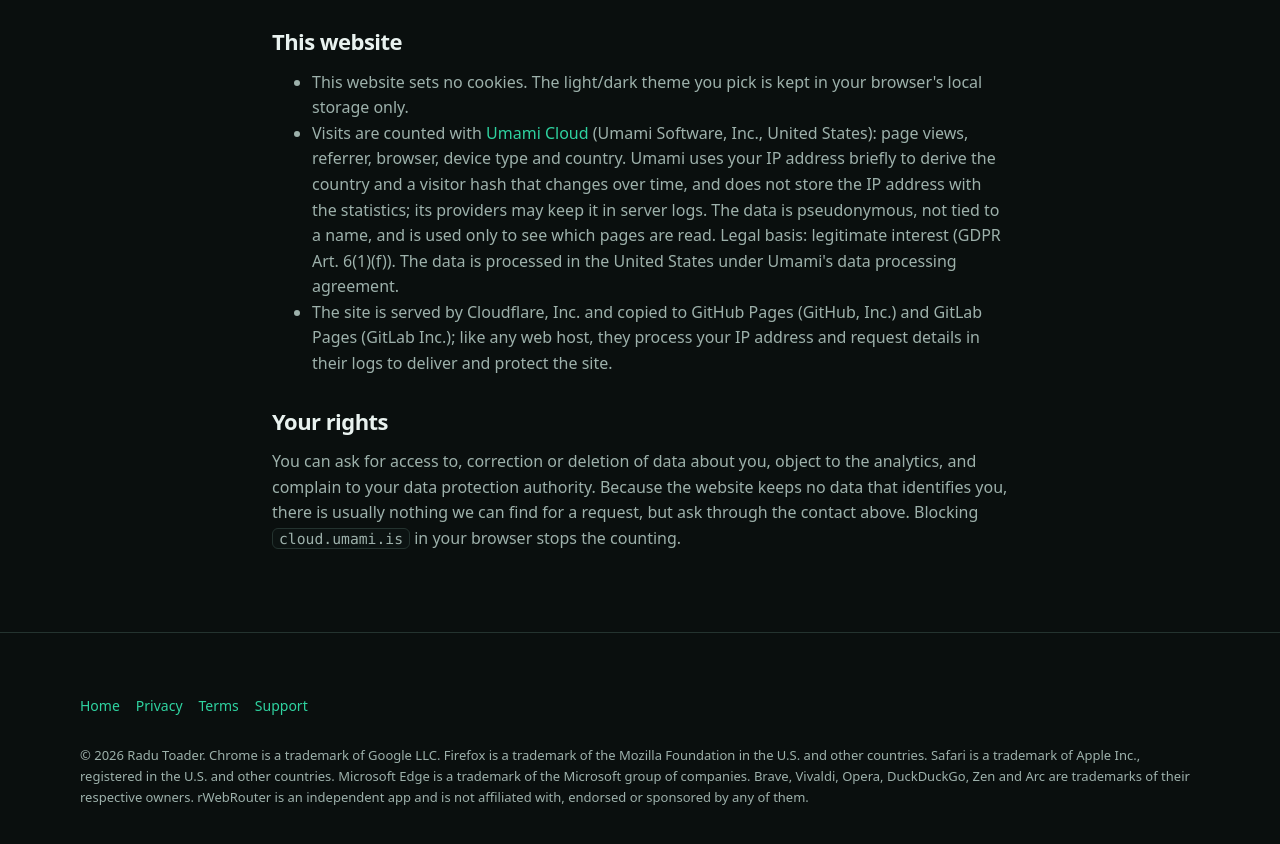
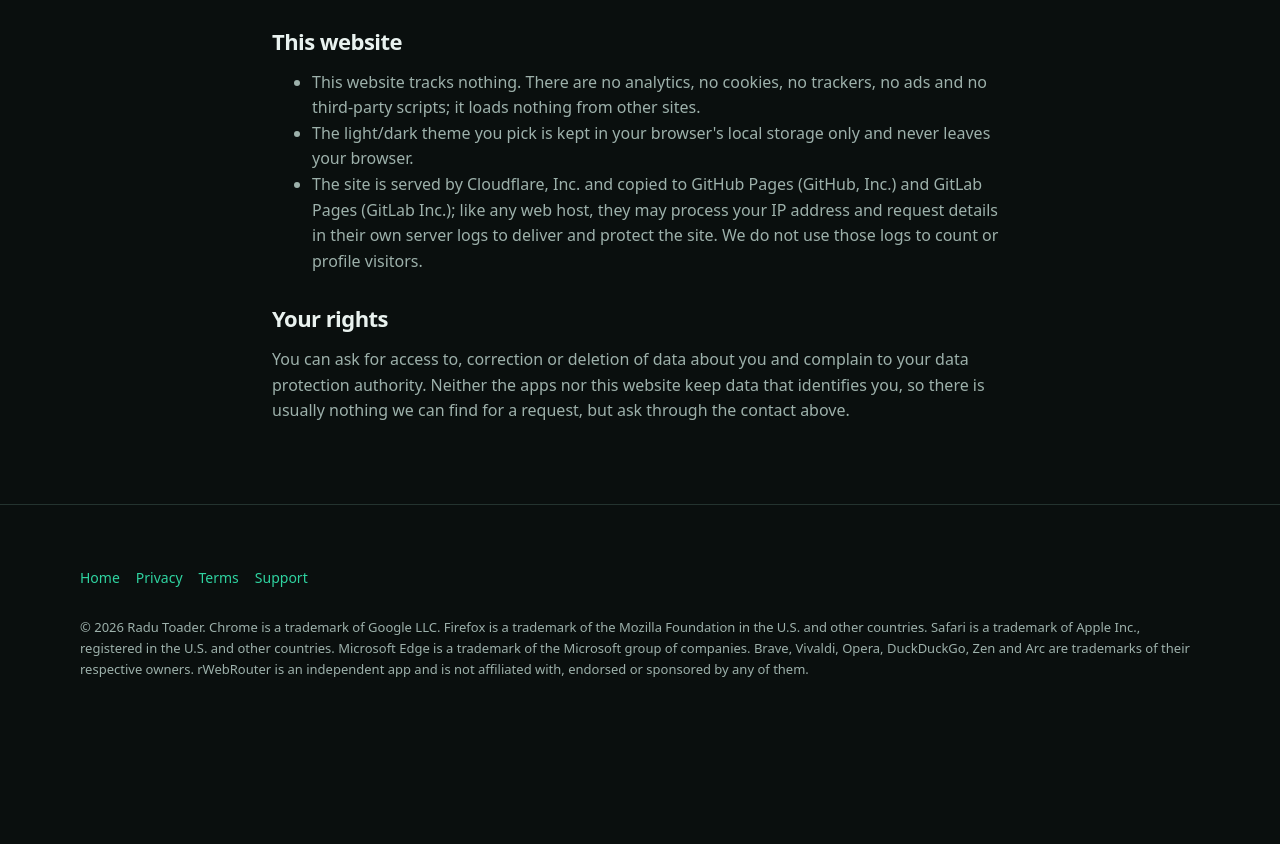
Before and after one commit to radut/rwebrouter, a plain HTML site: page privacy.html in a window 1280 px wide. Shown: the part 894-1738 px from the top of the page. After the commit the page ends 1642 px from the top, so only its background shows below. Drawn offline with Linux system fonts and the light colour scheme.

Commit message:
site: product page manual

```diff
--- a/privacy.html
+++ b/privacy.html
@@ -10,7 +10,7 @@
 <link rel="stylesheet" href="style.css?v=3">
 <script>try{var t=localStorage.getItem("theme");if(t==="light"||t==="dark")document.documentElement.dataset.theme=t}catch(e){}</script>
 <style>.doc{max-width:46rem;padding:48px 0 64px}.doc h1{font-size:clamp(28px,4vw,40px);margin:0 0 8px}.doc h2{font-size:22px;margin:32px 0 8px}.doc p,.doc li{color:var(--muted)}.legal{display:flex;gap:16px;flex-wrap:wrap}</style>
-<script defer src="https://cloud.umami.is/script.js" data-website-id="c5b8f3b9-dc89-4e42-afc2-06ee72310179"></script></head>
+</head>
 <body>
 <header class="top"><div class="wrap"><a class="brand" href="./"><img src="media/icon.png" alt="" width="28" height="28">rWebRouter</a></div></header>
 <main class="wrap doc">
@@ -44,21 +44,18 @@ kept anywhere else.</li>
 
 <h2>This website</h2>
 <ul>
-<li>This website sets no cookies. The light/dark theme you pick is kept in your browser's local storage only.</li>
-<li>Visits are counted with <a href="https://umami.is/privacy">Umami Cloud</a> (Umami Software, Inc., United States):
-page views, referrer, browser, device type and country. Umami uses your IP address briefly to derive the country and a
-visitor hash that changes over time, and does not store the IP address with the statistics; its providers may keep it
-in server logs. The data is pseudonymous, not tied to a name, and is used only to see which pages are read. Legal
-basis: legitimate interest (GDPR Art. 6(1)(f)). The data is processed in the United States under Umami's data
-processing agreement.</li>
+<li>This website tracks nothing. There are no analytics, no cookies, no trackers, no ads and no third-party scripts;
+it loads nothing from other sites.</li>
+<li>The light/dark theme you pick is kept in your browser's local storage only and never leaves your browser.</li>
 <li>The site is served by Cloudflare, Inc. and copied to GitHub Pages (GitHub, Inc.) and GitLab Pages (GitLab Inc.);
-like any web host, they process your IP address and request details in their logs to deliver and protect the site.</li>
+like any web host, they may process your IP address and request details in their own server logs to deliver and
+protect the site. We do not use those logs to count or profile visitors.</li>
 </ul>
 
 <h2>Your rights</h2>
-<p>You can ask for access to, correction or deletion of data about you, object to the analytics, and complain to your
-data protection authority. Because the website keeps no data that identifies you, there is usually nothing we can find
-for a request, but ask through the contact above. Blocking <code>cloud.umami.is</code> in your browser stops the counting.</p>
+<p>You can ask for access to, correction or deletion of data about you and complain to your data protection
+authority. Neither the apps nor this website keep data that identifies you, so there is usually nothing we can find
+for a request, but ask through the contact above.</p>
 </main>
 <footer>
   <div class="wrap">
--- a/style.css
+++ b/style.css
@@ -1,4 +1,4 @@
-/* rWebRouter product page. No external fonts or trackers besides the analytics tag: system font stacks only. */
+/* rWebRouter product page. No external fonts, scripts or trackers: system font stacks only. */
 :root {
   --bg: #0a0f0e;
   --bg-2: #0f1716;
```
Also changed, not shown: index.html (+2 -2 lines), support.html (+1 -1 lines), terms.html (+1 -1 lines), 1 other file.
